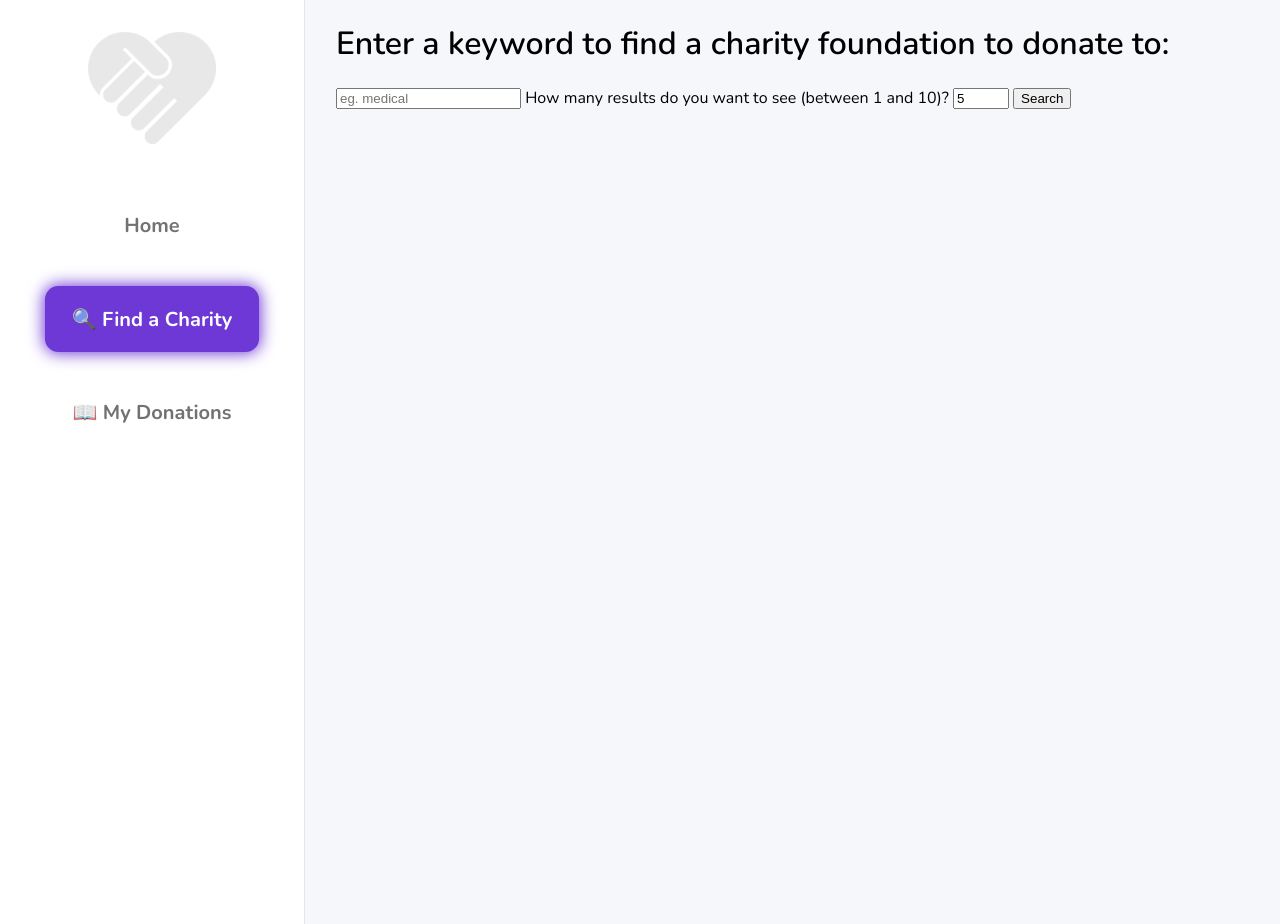
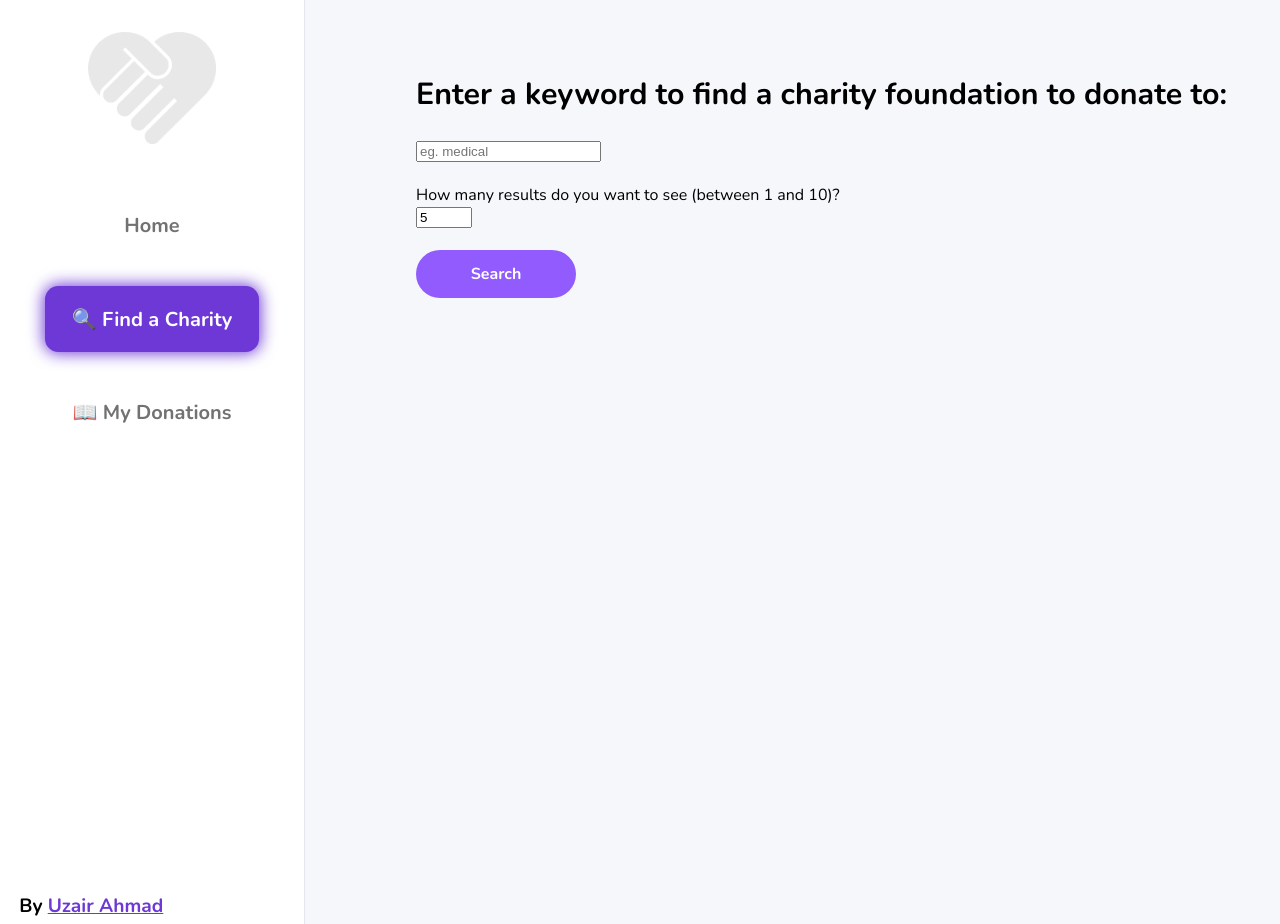
Before and after one commit to Uzair5162/Charitize, a Flask app: page /find in a window 1280 px wide; the page is wider, and only the part inside the window is pictured. Run offline with Flask 2, Linux system fonts and the light colour scheme.

Commit message:
styles/form POST bugfix

```diff
--- a/static/css/styles.css
+++ b/static/css/styles.css
@@ -18,15 +18,7 @@ body, html {
     border-width: 0.01em;
     border-color: #e5e6ed;
     padding: 2em;
-/*
-    list-style-type: none;
-    margin: 0;
-    padding: 0;
-    background-color: #f1f1f1;
-    position: fixed;
-    height: 100%;
-    overflow: auto;
-    list-style: none; */
+    overflow: hidden;
 }
 .navBut {
     margin-bottom: 2em;
@@ -39,7 +31,6 @@ body, html {
     background-color: #6d38d5;
     border: none;
     box-shadow: 0 0 1.2em 0.1em #6d38d5;
-
 }
 .inactive {
     box-shadow: none;
@@ -64,7 +55,55 @@ body, html {
     color: #5a5a5a;
 }
 
+.main {
+    margin-left: 19em;
+    padding-left: 7em;
+    padding-top: 3em;
+
+    width: 100%;
+    height: 100%;
+    overflow: auto;
+    border-radius: 2em;
+}
+
+.mainBut {
+    height: 3em;
+    width: 10em;
+    align-self: center;
+    border-radius: 1.5em;
+    outline: 0;
+    font-family: nunito;
+    background-color: #915bfd;
+    border: none;
+    color: white;
+    margin-right: 2em;
+    font-weight: 700;
+    font-size: 1em;
+}
+.mainBut:hover {
+    cursor: pointer;
+}
 h1 {
     font-family: nunito;
-    font-weight: 600;
+    font-weight: 700;
+    padding-bottom: 0px;
+    font-size: 2.5em;
 }
+h2 {
+    font-size: 1.9em;
+}
+
+.cred {
+    position: absolute;
+    bottom: 5px;
+    margin-left: 1em;
+    font-size: 1.2em;
+    font-weight: 700;
+}
+.credName {
+    color: #6d38d5;
+}
+.credName:hover {
+    background-color: #B4D5FE;
+    color: #6d38d5;
+}
--- a/templates/find.html
+++ b/templates/find.html
@@ -13,14 +13,14 @@
         <button class="navBut inactive"><a class="navButText" href="donations">&#128214; My Donations</a></button>
     </div>
 
-    <div class="main" style="margin-left:25%; padding:1px 16px;">
-        <h1>Enter a keyword to find a charity foundation to donate to:</h1>
+    <div class="main">
+        <h2>Enter a keyword to find a charity foundation to donate to:</h1>
 
         <form action="/find" method="POST">
-            <input type="search" name="searchCharity" placeholder="eg. medical">
-            <label for="quantity">How many results do you want to see (between 1 and 10)?</label>
-            <input type="number" id="quantity" name="quantity" min="1" max="10" value="5">
-            <button type="submit">Search</button>
+            <input type="search" name="searchCharity" placeholder="eg. medical"><br><br>
+            <label for="quantity">How many results do you want to see (between 1 and 10)?</label><br>
+            <input type="number" id="quantity" name="quantity" min="1" max="10" value="5"><br><br>
+            <button type="submit" class="mainBut">Search</button>
         </form>
 
         {% for name in names %}
@@ -30,5 +30,9 @@
         {% endfor %}
     </div>
 
+    <div class="cred">
+        By <a class="credName" href="http://uzairr.me/" target="_blank">Uzair Ahmad</a>
+    </div>
+
 </div>
 {% endblock %}
```
Also changed, not shown: templates/donations.html (+7 -2 lines), templates/index.html (+7 -10 lines).
